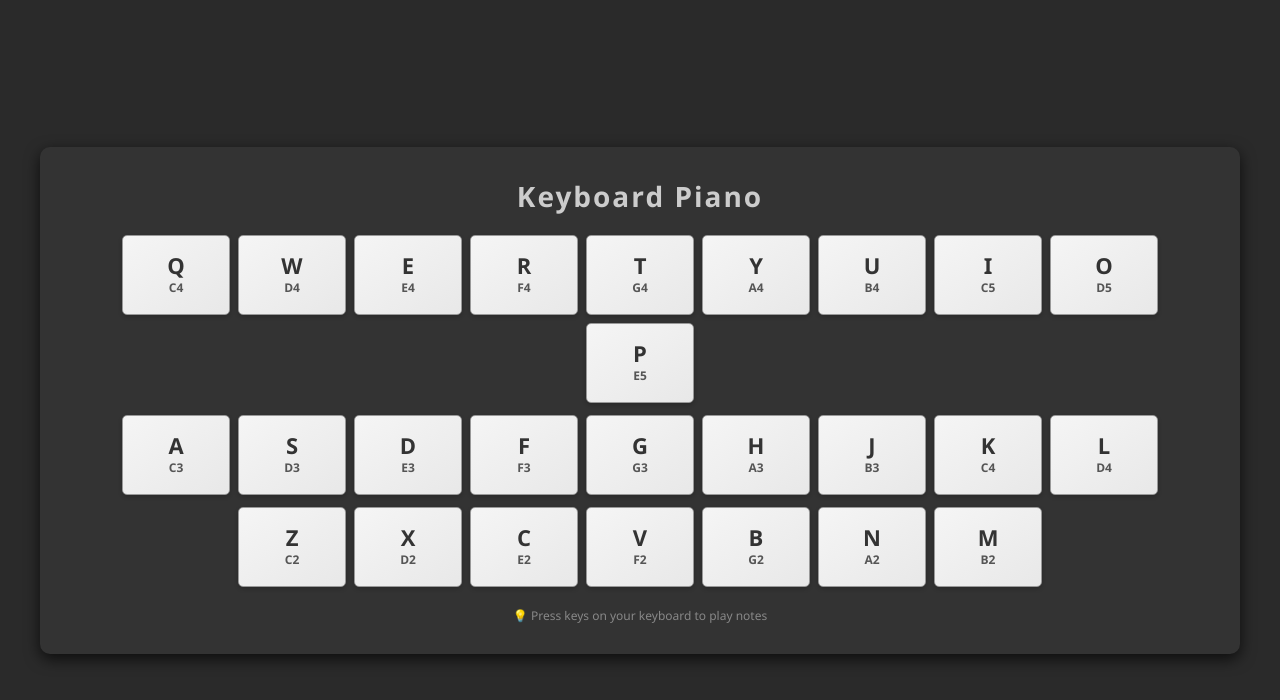
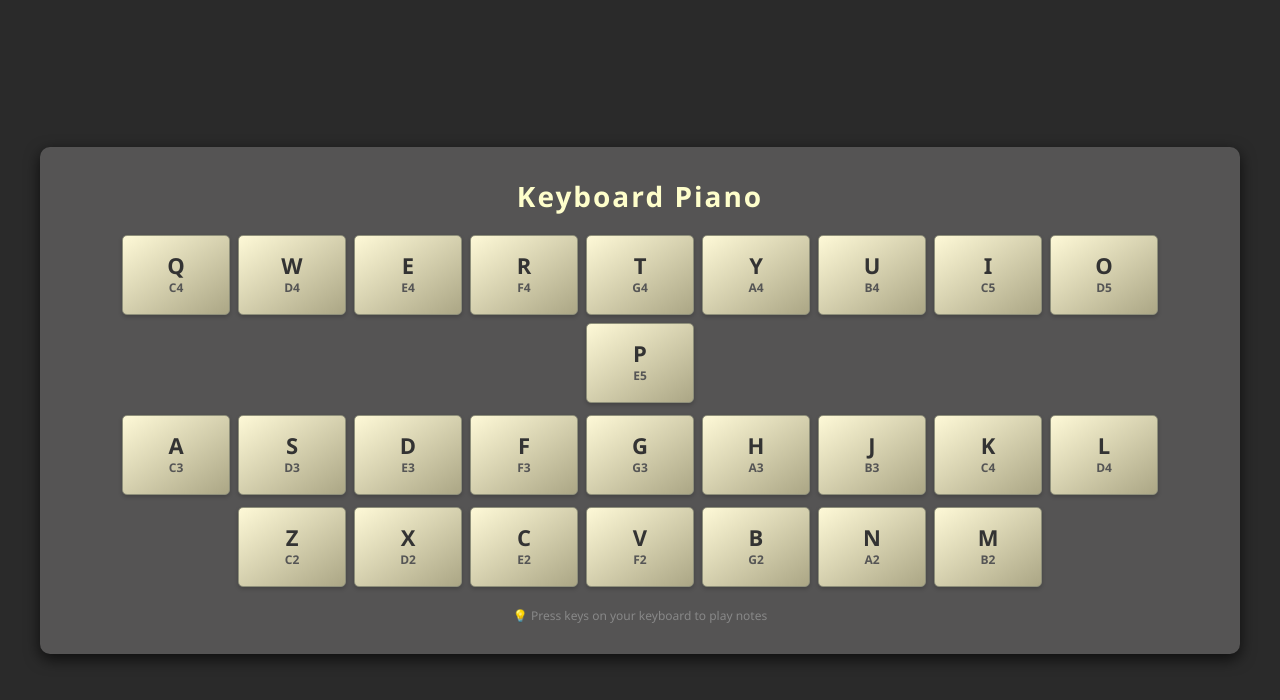
Before and after one commit to fita-3T/keyboard-piano, a plain HTML site: page index.html in a window 1280 px wide. Drawn offline with Linux system fonts and the light colour scheme.

Commit message:
Update styles in index.html for improved design
color change

```diff
--- a/index.html
+++ b/index.html
@@ -23,7 +23,7 @@
         }
 
         .container {
-            background: #333333;
+            background: #555454;
             border-radius: 10px;
             padding: 20px;
             box-shadow: 0 5px 15px rgba(0, 0, 0, 0.7);
@@ -32,7 +32,7 @@
         }
 
         h1 {
-            color: #cccccc;
+            color: rgb(254, 254, 203);
             text-align: center;
             margin-bottom: 20px;
             font-size: 24px;
@@ -53,11 +53,11 @@
         }
 
         .key {
-            min-width: 50px;
+            min-width: 60px;
             flex: 0 1 calc(10% - 6px);
             height: 60px;
-            background: linear-gradient(145deg, #f5f5f5, #e8e8e8);
-            border: 1px solid #999;
+            background: linear-gradient(145deg, #fef9d7, #aba685);
+            border: 1px solid #8e8f7a;
             border-radius: 5px;
             display: flex;
             flex-direction: column;
@@ -94,7 +94,7 @@
             background: linear-gradient(145deg, #d0d0d0, #c0c0c0);
             color: #222;
             transform: translateY(2px);
-            box-shadow: inset 0 2px 4px rgba(0, 0, 0, 0.2);
+            box-shadow: inset 0 2px 4px rgba(97, 96, 96, 0.2);
             border-color: #777;
         }
 
```
